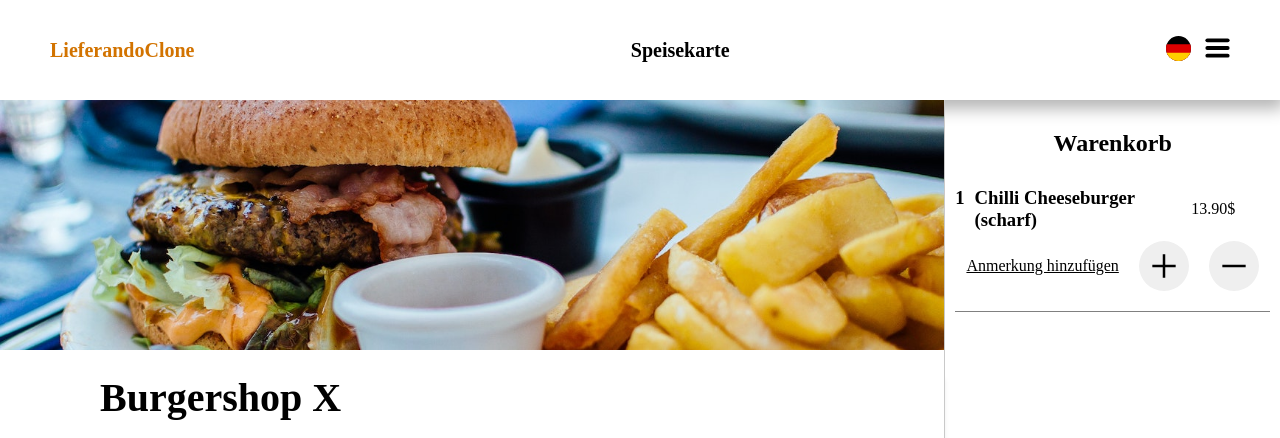
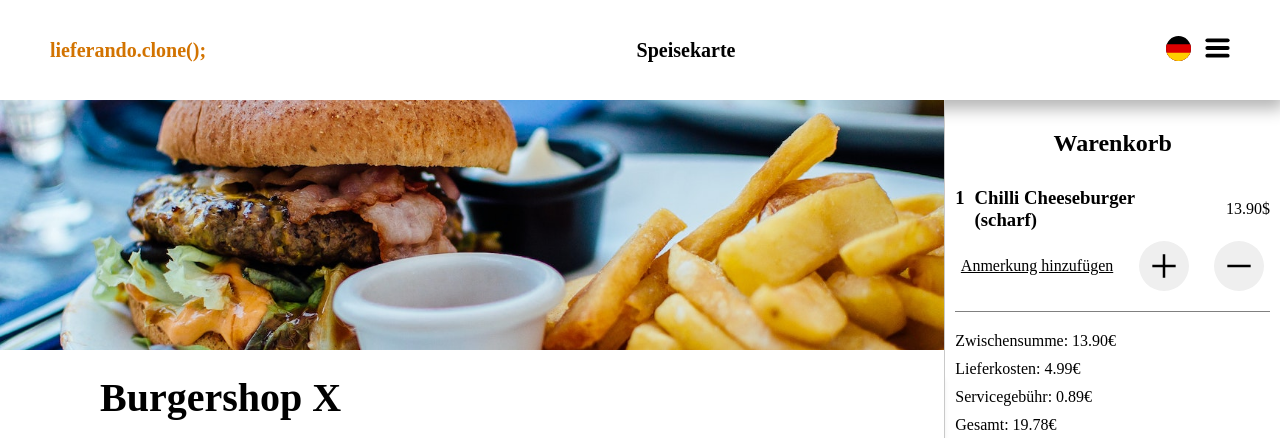
Before and after one commit to m4koo/lieferandeClone, a plain HTML site: page index.html in a window 1280 px wide. Both pictures are taken after a click on the element 472 px from the left and 654 px from the top of the page. Shown: the top 438 px of the page. Drawn offline with Linux system fonts and the light colour scheme.

Commit message:
calc and display total Bill

```diff
--- a/index.html
+++ b/index.html
@@ -10,7 +10,7 @@
 </head>
 <body onload="render()">
     <nav>
-        <span>LieferandoClone</span>
+        <span>lieferando.clone();</span>
         <span>Speisekarte</span>
         <div id="nav-icons">
             <img src="img/svg/germany-flag.svg">
--- a/script.js
+++ b/script.js
@@ -11,7 +11,6 @@ function render() {
         generateItemsHTML(i);
     }
 }
-
 
 function generateItemsHTML(i){
     let items = document.getElementById('items');
@@ -39,6 +38,7 @@ function addToBasket(i) {
     }
 
     renderBasket();
+    generateTotalPrice();
 }
 
 function renderBasket() {
@@ -61,3 +61,23 @@ function generateBasketItemHTML(i) {
         </div>
     `;
 }
+
+function generateTotalPrice() {
+
+    document.getElementById('basket').innerHTML +=`
+        <div id="total-bill">
+            <span>Zwischensumme: ${calcCost().toFixed(2)}€</span>
+            <span>Lieferkosten: 4.99€</span>
+            <span>Servicegebühr: 0.89€</span>
+            <span>Gesamt: ${(calcCost() + 4.99 + 0.89).toFixed(2)}€</span>
+        </div>
+    `;
+}
+
+function calcCost(){
+    let rawCost = 0;
+    for (let i = 0; i < basketPrice.length; i++) {
+        rawCost += basketPrice[i] * amount[i];
+    }
+    return rawCost;
+}
--- a/style.css
+++ b/style.css
@@ -176,11 +176,12 @@ h3{
 
 .basket-items > span{
     flex: 1 0 25%;
+    text-align: end;
 }
 
 #amount-buttons{
     display: flex;
-    justify-content: center;
+    justify-content: space-evenly;
     align-items: center;
     flex-basis: 100%;
     flex: 1 0 100%;
@@ -211,3 +212,12 @@ h3{
     width: 40px;
     object-fit: contain;
 }
+
+#total-bill{
+    width: 100%;
+    padding-top: 20px;
+    display: flex;
+    flex-direction: column;
+    align-items: flex-start;
+    gap: 10px;
+}
```
